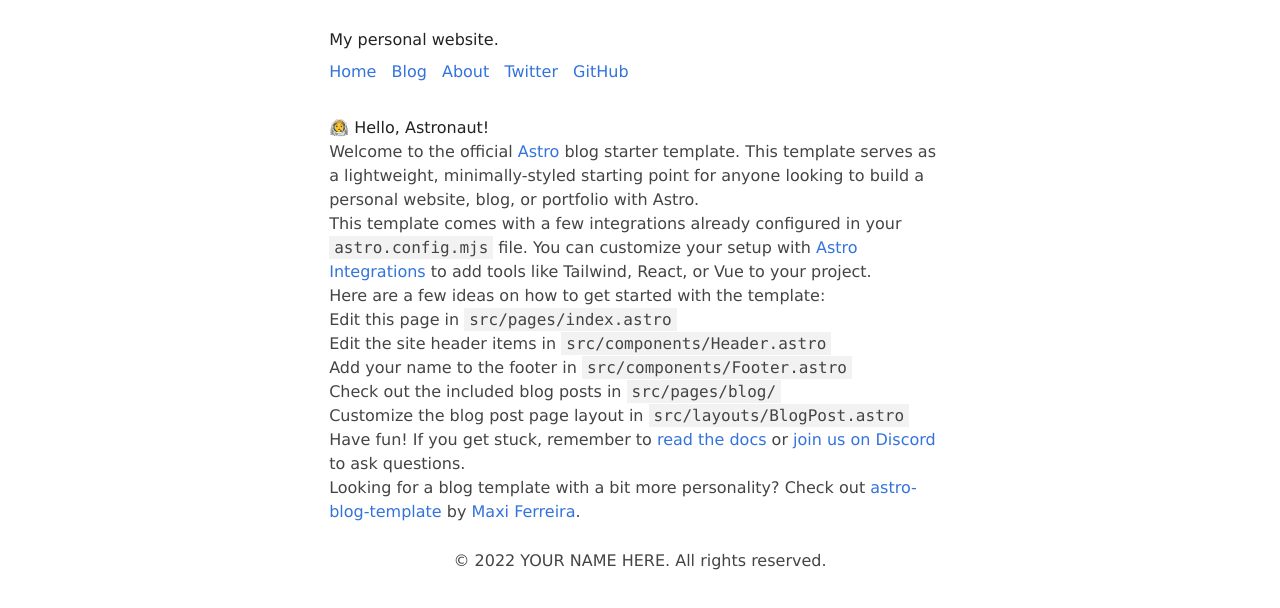
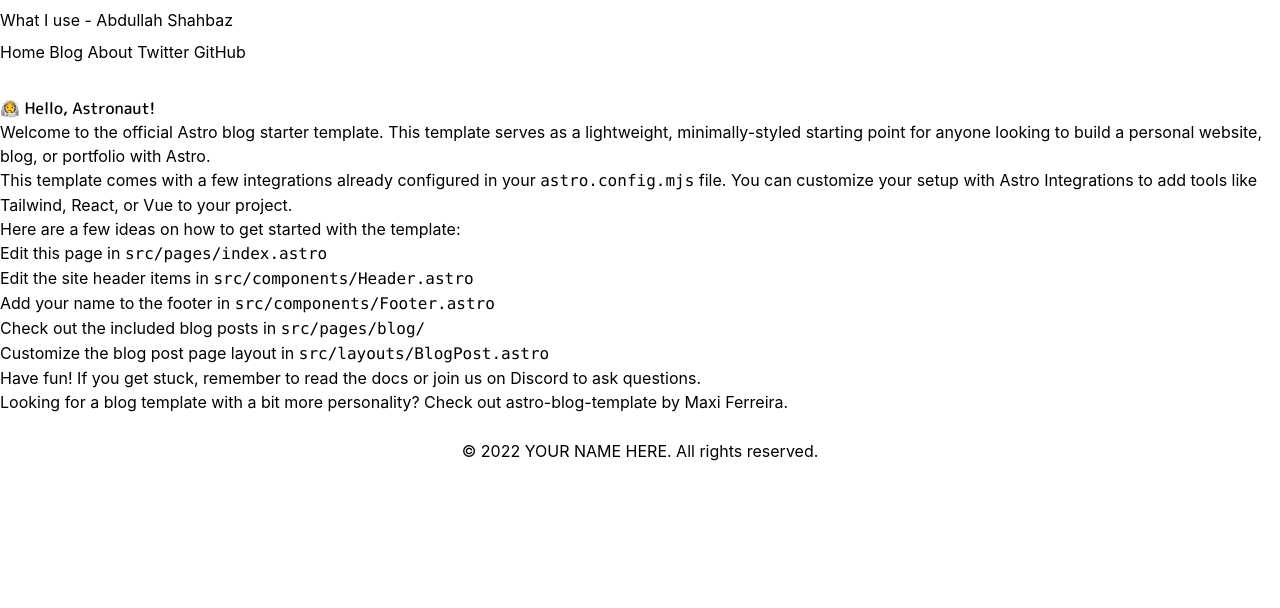
Before and after one commit to abdullah048/craftzfox-uses, an Astro site: page / in a window 1280 px wide. Built offline with nearby package versions, Linux system fonts and the light colour scheme; Astro itself is replaced by a stand-in of ours.

Commit message:
added global styles and tailwind

```diff
--- a/src/config.ts
+++ b/src/config.ts
@@ -1,5 +1,6 @@
 // Place any global data in this file.
 // You can import this data from anywhere in your site by using the `import` keyword.
 
-export const SITE_TITLE = 'My personal website.';
-export const SITE_DESCRIPTION = 'Welcome to my website!';
+export const SITE_TITLE = 'What I use - Abdullah Shahbaz'
+export const SITE_DESCRIPTION = 'Welcome to my website!'
+export const HOMEPAGE_URL = 'https://craftzfox.vercel.app'
--- a/src/pages/index.astro
+++ b/src/pages/index.astro
@@ -1,49 +1,63 @@
 ---
-import BaseHead from '../components/BaseHead.astro';
-import Header from '../components/Header.astro';
-import Footer from '../components/Footer.astro';
-import { SITE_TITLE, SITE_DESCRIPTION } from '../config';
+import BaseHead from '../components/BaseHead.astro'
+import Header from '../components/Header.astro'
+import Footer from '../components/Footer.astro'
+import { SITE_TITLE, SITE_DESCRIPTION } from '../config'
 ---
 
 <!DOCTYPE html>
-<html lang="en">
+<html lang='en'>
   <head>
     <BaseHead title={SITE_TITLE} description={SITE_DESCRIPTION} />
   </head>
   <body>
     <Header title={SITE_TITLE} />
     <main>
-			<h1>🧑‍🚀 Hello, Astronaut!</h1>
+      <h1 class='font-mplus'>🧑‍🚀 Hello, Astronaut!</h1>
       <p>
-				Welcome to the official <a href="https://astro.build/">Astro</a> blog starter template. This
-				template serves as a lightweight, minimally-styled starting point for anyone looking to build
-				a personal website, blog, or portfolio with Astro.
+        Welcome to the official <a href='https://astro.build/'>Astro</a> blog starter
+        template. This template serves as a lightweight, minimally-styled starting
+        point for anyone looking to build a personal website, blog, or portfolio
+        with Astro.
       </p>
       <p>
         This template comes with a few integrations already configured in your
         <code>astro.config.mjs</code> file. You can customize your setup with
-				<a href="https://astro.build/integrations">Astro Integrations</a> to add tools like Tailwind,
-				React, or Vue to your project.
+        <a href='https://astro.build/integrations'>Astro Integrations</a> to add
+        tools like Tailwind, React, or Vue to your project.
       </p>
       <p>Here are a few ideas on how to get started with the template:</p>
       <ul>
         <li>Edit this page in <code>src/pages/index.astro</code></li>
-				<li>Edit the site header items in <code>src/components/Header.astro</code></li>
-				<li>Add your name to the footer in <code>src/components/Footer.astro</code></li>
-				<li>Check out the included blog posts in <code>src/pages/blog/</code></li>
-				<li>Customize the blog post page layout in <code>src/layouts/BlogPost.astro</code></li>
+        <li>
+          Edit the site header items in <code>src/components/Header.astro</code>
+        </li>
+        <li>
+          Add your name to the footer in <code>src/components/Footer.astro</code
+          >
+        </li>
+        <li>
+          Check out the included blog posts in <code>src/pages/blog/</code>
+        </li>
+        <li>
+          Customize the blog post page layout in <code
+            >src/layouts/BlogPost.astro</code
+          >
+        </li>
       </ul>
       <p>
-				Have fun! If you get stuck, remember to <a href="https://docs.astro.build/"
+        Have fun! If you get stuck, remember to <a
+          href='https://docs.astro.build/'
           >read the docs
-				</a> or <a href="https://astro.build/chat">join us on Discord</a> to ask questions.
+        </a> or <a href='https://astro.build/chat'>join us on Discord</a> to ask
+        questions.
       </p>
       <p>
         Looking for a blog template with a bit more personality? Check out <a
-					href="https://github.com/Charca/astro-blog-template"
+          href='https://github.com/Charca/astro-blog-template'
           >astro-blog-template
-				</a> by <a href="https://twitter.com/Charca">Maxi Ferreira</a>.
+        </a> by <a href='https://twitter.com/Charca'>Maxi Ferreira</a>.
       </p>
-		</main>
-		<Footer /></body>
+    </main><Footer />
+  </body>
 </html>
--- a/src/styles/global.css
+++ b/src/styles/global.css
@@ -6,64 +6,9 @@
 @import url('https://fonts.googleapis.com/css2?family=M+PLUS+Rounded+1c:wght@300;500;700&display=swap');
 
 body {
-  font-family: Verdana, sans-serif;
-  margin: auto;
-  padding: 20px;
-  max-width: 65ch;
-  text-align: left;
-  background-color: #fff;
-  word-wrap: break-word;
+  font-family: -apple-system, BlinkMacSystemFont, 'Segoe UI', Helvetica, Arial,
+    sans-serif, 'Apple Color Emoji';
+  -webkit-font-smoothing: antialiasesd;
+  text-rendering: optimizeLegibility;
   overflow-wrap: break-word;
-  line-height: 1.5;
-  color: #444;
 }
-h1,
-h2,
-h3,
-h4,
-h5,
-h6,
-strong,
-b {
-  color: #222;
-}
-a {
-  color: #3273dc;
-}
-nav a {
-  margin-right: 10px;
-}
-textarea {
-  width: 100%;
-  font-size: 16px;
-}
-input {
-  font-size: 16px;
-}
-content {
-  line-height: 1.6;
-}
-table {
-  width: 100%;
-}
-img {
-  max-width: 100%;
-  height: auto;
-}
-code {
-  padding: 2px 5px;
-  background-color: #f2f2f2;
-}
-pre {
-  padding: 1rem;
-}
-pre > code {
-  all: unset;
-}
-blockquote {
-  border: 1px solid #999;
-  color: #222;
-  padding: 2px 0px 2px 20px;
-  margin: 0px;
-  font-style: italic;
-}
--- a/tailwind.config.cjs
+++ b/tailwind.config.cjs
@@ -1,8 +1,13 @@
 /** @type {import('tailwindcss').Config} */
 module.exports = {
   content: ['./src/**/*.{astro,html,js,jsx,md,mdx,svelte,ts,tsx,vue}'],
+  darkMode: 'class',
   theme: {
-    extend: {}
+    extend: {
+      fontFamily: {
+        mplus: ["'M PLUS Rounded 1c'", 'Verdana', 'sans-serif']
+      }
+    }
   },
   plugins: []
 }
```
Also changed, not shown: .eslintrc.cjs (deleted), .eslintrc.yml (added). Lines whose indentation alone changed are shown as unchanged.
